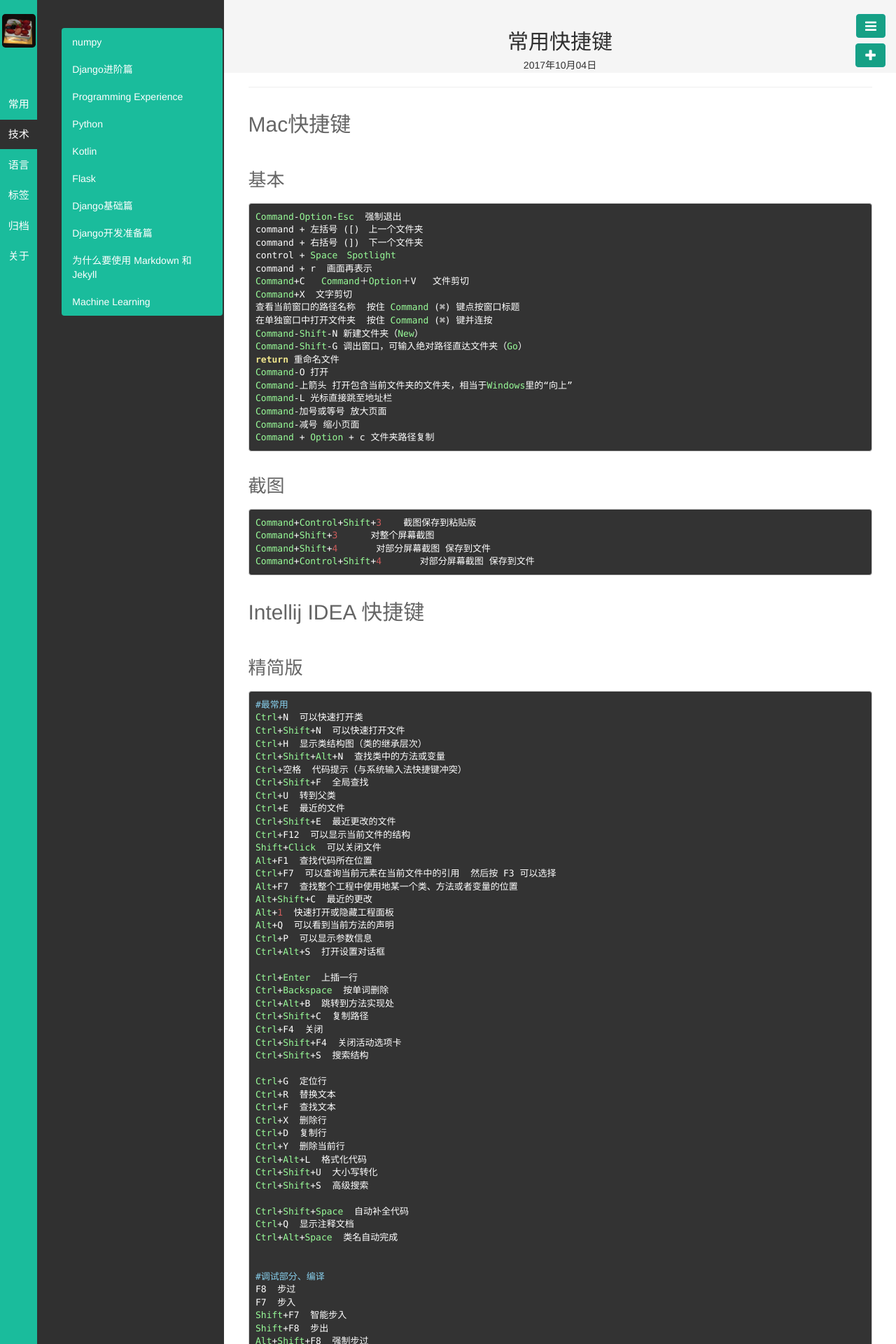
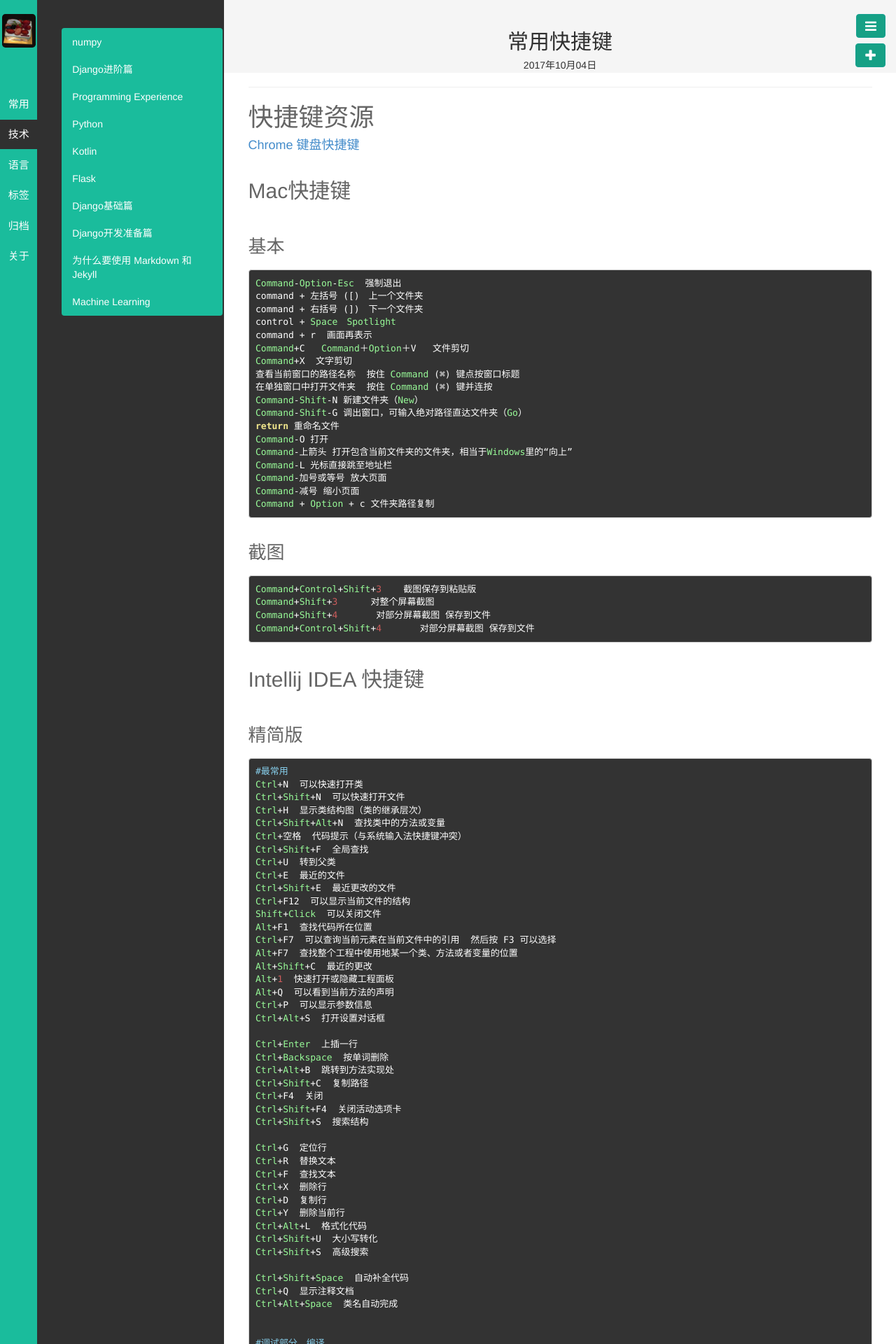
Before and after one commit to kyoyo/kyoyo.github.io, a Jekyll site: the page built from _posts/常用/2017-10-04-Hotkeys.md, in a window 1280 px wide. Shown: the top 1920 px of the page at 70% size. Built offline with Jekyll 4.4.1, drawn with Linux system fonts in a browser that asks for light colours; Markdown is read by kramdown in place of the engine named in the settings; some of the changed text lies outside the part shown.

Commit message:
Update 2017-10-04-Hotkeys.md

```diff
--- a/_posts/常用/2017-10-04-Hotkeys.md
+++ b/_posts/常用/2017-10-04-Hotkeys.md
@@ -6,6 +6,9 @@ tags: hotkey
 keywords:
 description:
 ---
+
+# 快捷键资源
+[Chrome 键盘快捷键](https://support.google.com/youtube/answer/189278?hl=zh-Hans)
 
 ## Mac快捷键
 
```
